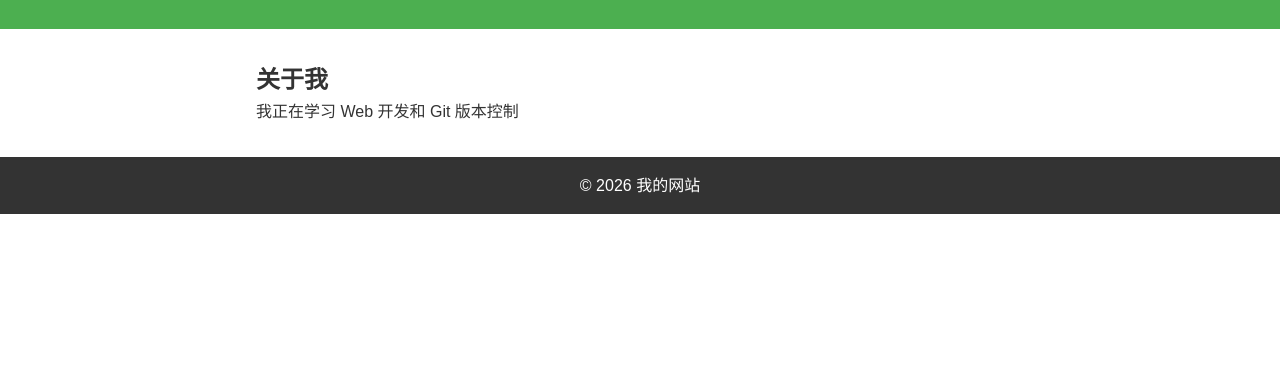
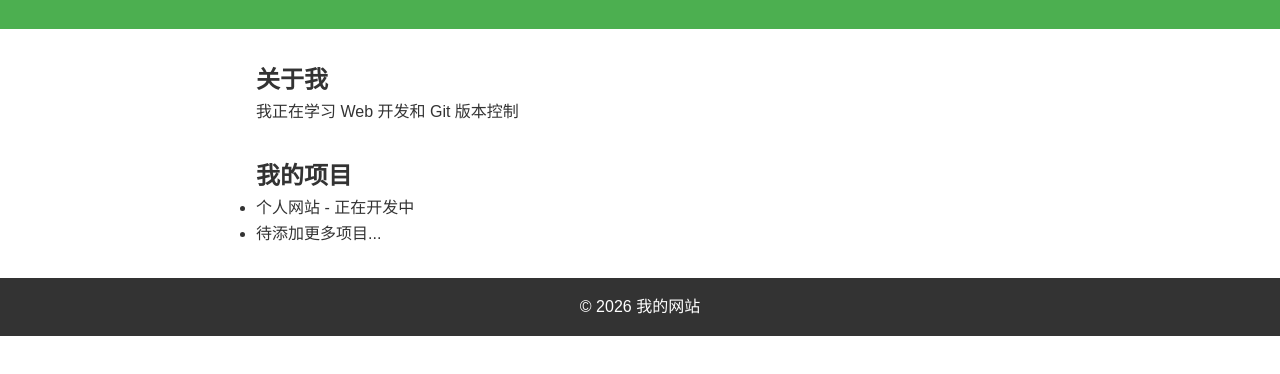
Before and after one commit to haoyusong/my-website, a plain HTML site: page index.html in a window 1280 px wide. Shown: the part 112-486 px from the top of the page. Drawn offline with Linux system fonts and the light colour scheme.

Commit message:
add project display block

```diff
--- a/index.html
+++ b/index.html
@@ -16,6 +16,13 @@
             <h2>关于我</h2>
             <p>我正在学习 Web 开发和 Git 版本控制</p>
         </section>
+        <section>
+            <h2>我的项目</h2>
+            <ul>
+                <li>个人网站 - 正在开发中</li>
+                <li>待添加更多项目...</li>
+            </ul>
+        </section>
     </main>
     <footer>
         <p>© 2026 我的网站</p>
```
